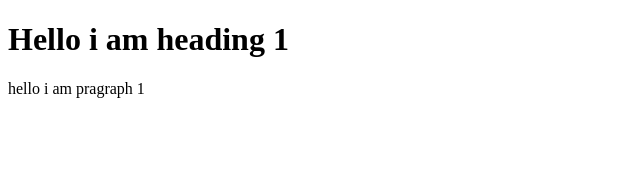
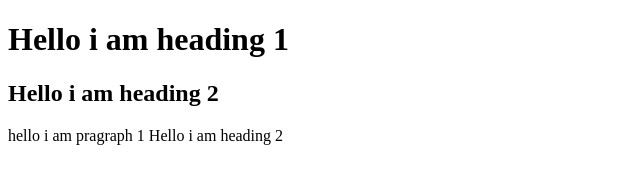
Before and after one commit to pradeepkhadka505/Git-Branch-Clone, a plain HTML site: page index.html in a window 1280 px wide. Shown: the whole page, without its empty margins (0-640 px from the left). Drawn offline with Linux system fonts and the light colour scheme.

Commit message:
h2  and p2 are updated in index page

```diff
--- a/index.html
+++ b/index.html
@@ -6,6 +6,8 @@
     </head>
     <body>
         <h1> Hello i am heading 1</h1>
+        <h2> Hello i am heading 2</h2>
         <p1> hello i am pragraph 1</p1>
+        <p2> Hello i am heading 2</p2>
     </body>
 </html>
```
